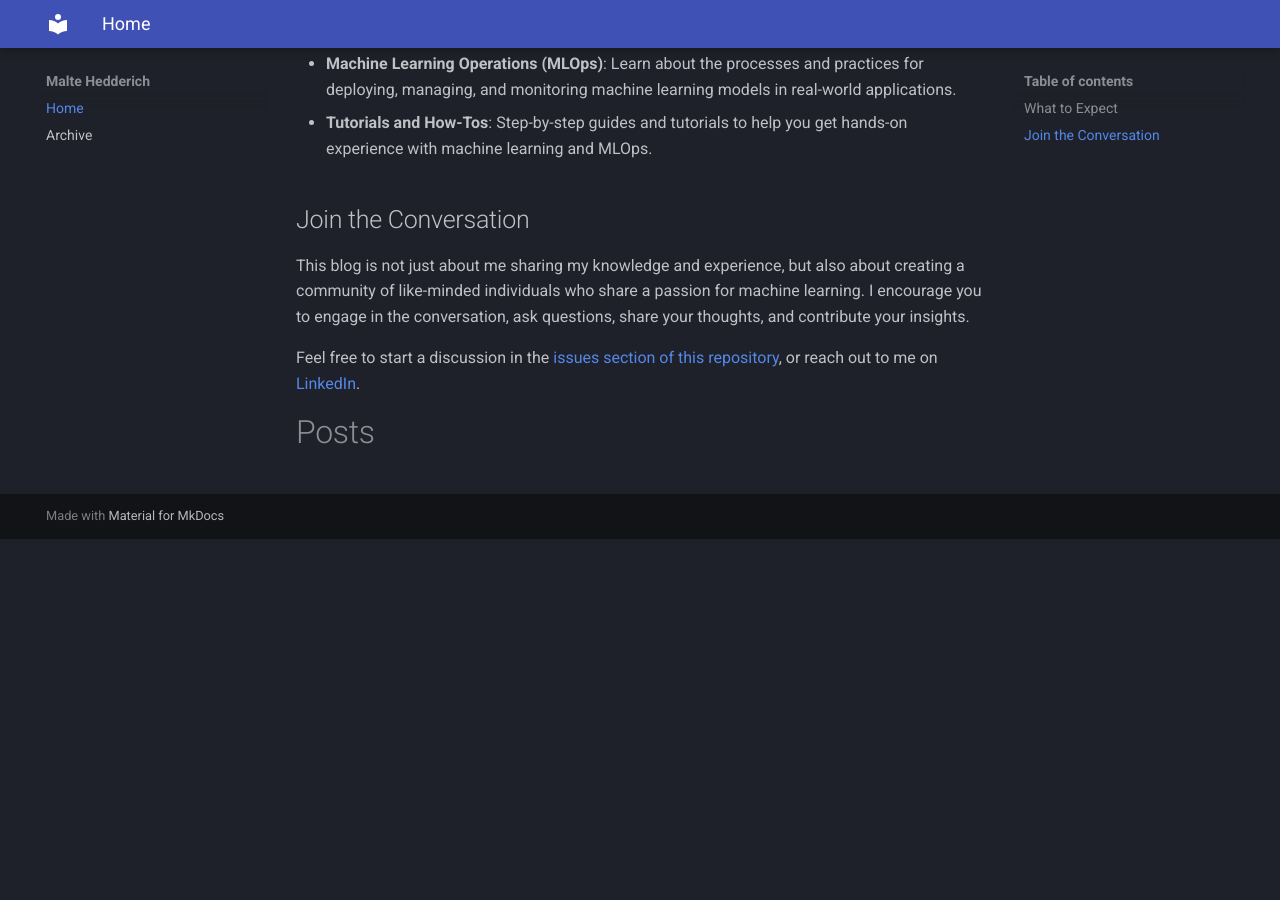
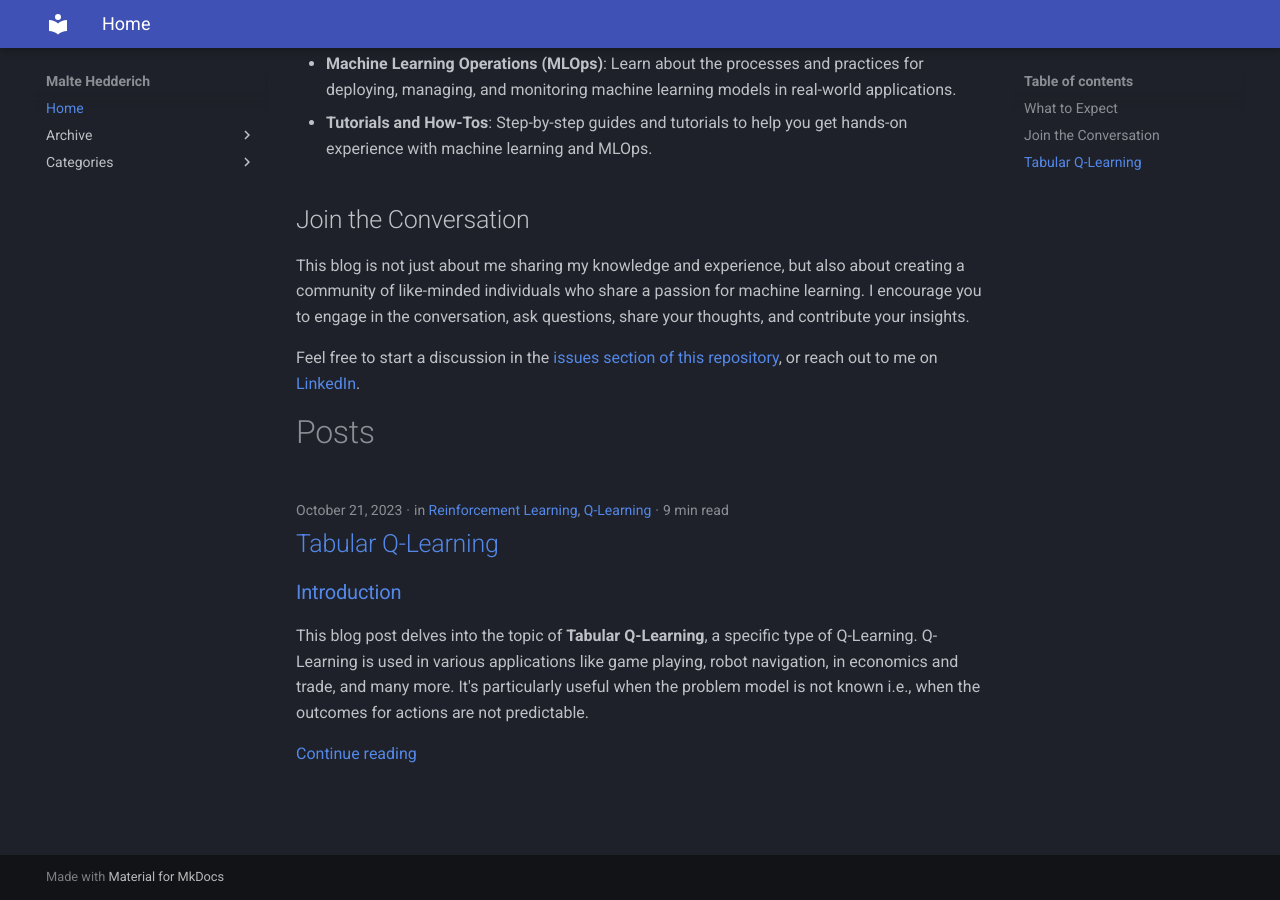
Before and after one commit to maltehedderich/blog, an MkDocs documentation site: the page built from docs/index.md, in a window 1280 px wide and 900 px high, scrolled down 549 px. Built offline with MkDocs 1.6.1 and Material for MkDocs 9.7.7, drawn with Linux system fonts in a browser that asks for light colours; before the commit the page ends 1088 px from its top, so only the background shows below that.

Commit message:
🚀 finalize Tabular Q-Learning post

```diff
--- a/docs/posts/tabular_q_learning.md
+++ b/docs/posts/tabular_q_learning.md
@@ -6,55 +6,60 @@ categories:
   - Q-Learning
 tags:
   - Advanced
-draft: true
+draft: false
 ---
 
 ## Introduction
 
-This blog post delves into the topic of Tabular Q-Learning, a specific type of Q-Learning. Q-Learning is used in various applications like game playing, robot navigation, in economics and trade, and many more. It's particularly useful when the problem model is not known i.e., when the outcomes for actions are not predictable.
+This blog post delves into the topic of **Tabular Q-Learning**, a specific type of Q-Learning. Q-Learning is used in various applications like game playing, robot navigation, in economics and trade, and many more. It's particularly useful when the problem model is not known i.e., when the outcomes for actions are not predictable.
 
 <!-- more -->
 
-Q-Learning is a `reinforcement learning` algorithm, to identify the best action-selection policy using a Q-Function. Reinforcement learning is a subset of machine learning where an agent learns to make decisions by taking actions in an environment to maximize some type of reward. Q-Learning is a `model-free` algorithm, meaning it doesn't need a model of the environment to learn.
+Q-Learning is a _reinforcement learning_ algorithm, designed to identify the best action-selection policy using a **Q-Function**. Reinforcement learning is a subset of machine learning where an agent learns to make decisions by taking actions in an environment to maximize some type of reward. Q-Learning is a _model-free_ algorithm, which implies it doesn't need a model of the environment to learn.
 
-The Q-Function measures the `quality` of an action in a specific state. This quality is calculated by adding the immediate reward to the discounted future reward. The discounted future reward is the highest possible discounted future reward achievable from the next state onwards.
+The **Q-Function** measures the _quality_ of an action in a specific state. This quality is calculated by adding the immediate reward to the discounted future reward. The discounted future reward is the highest possible discounted future reward achievable from the next state onwards.
 
-By continuously updating the Q-Function, the algorithm enables us to create a table of Q-Values for each state-action pair. This table can then guide us to the optimal action-selection policy.
+By continuously updating the Q-Function, the algorithm enables us to create a table of **Q-Values** for each state-action pair. This table can then guide us to the optimal action-selection policy.
 
 ## Prerequisites
 
 For the code examples, we will use Python 3.11. The code is available in a [Jupyter Notebook](https://github.com/maltehedderich/blog/blob/main/notebooks/tabular_q_learning.ipynb). The following libraries are required:
 
-- [Gym](https://gym.openai.com/) - OpenAI Gym is a toolkit for developing and comparing reinforcement learning algorithms.
-- [NumPy](https://numpy.org/) - NumPy is a library for the Python programming language, adding support for large, multi-dimensional arrays and matrices, along with a large collection of high-level mathematical functions to operate on these arrays.
+- [Gym](https://gym.openai.com/) - **OpenAI Gym** is a toolkit for developing and comparing reinforcement learning algorithms.
+- [NumPy](https://numpy.org/) - **NumPy** is a library to add support for large, multi-dimensional arrays and matrices, along with a large collection of high-level mathematical functions to operate on these arrays.
 
 ## Q-Learning - The Algorithm
 
 **1. Initialize the Q-Table with zeros.**
-The Q-Table initialization requires knowledge of the number of states and actions. For instance, in a simple game of tic-tac-toe, the states represent the various possible configurations of the tic-tac-toe board. Given that the board is a 3x3 grid with each cell capable of being empty, X, or O, there are $3^9 = 19.683$ potential states.
+The **Q-Table** initialization requires knowledge of the number of **states** and **actions**. For instance, in a simple game of tic-tac-toe, the states represent the various possible configurations of the tic-tac-toe board. Given that the board is a 3x3 grid with each cell capable of being _empty_, _X_, or _O_, there are $3^9 = 19.683$ potential states.
 
 The actions, on the other hand, represent the various moves a player can make. Depending on the state, a player can place their mark in any empty cell. Therefore, the number of actions per state can vary from 1 (if only one empty cell remains) to 9 (if the board is empty).
 
+In our tic-tac-toe example, the Q-Table would have 19.683 rows and 9 columns. Each row represents a state, and each column represents an action. The Q-Value for a state-action pair is stored in the corresponding cell.
+
 **2. Explore the environment by taking a random action.**
-Initially, the best action to take in a given state is unknown. Therefore, a random action is taken, and the reward and subsequent state are observed. The Q-Table is then updated using the Bellman Equation.
+Initially, the **best action** to take in a **given state** is unknown. Therefore, a random action is taken, and the reward and subsequent state are observed. The Q-Table is then updated using the Bellman Equation.
 
-A balance between `exploration` (taking random actions) and `exploitation` (taking the best action) is maintained using an `exploration rate`. This rate represents the probability of the agent exploring the environment through a random action. Initially set to 1, the exploration rate ensures the agent always explores the environment randomly. Over time, this rate decays, leading to less exploration as the agent learns more about the optimal action-selection policy.
+A balance between **exploration** (taking random actions) and **exploitation** (taking the best action) is maintained using an **exploration rate**. This rate represents the probability of the agent exploring the environment through a random action. Initially set to 1, the exploration rate ensures the agent always explores the environment randomly. Over time, this rate decays, leading to less exploration as the agent learns more about the **optimal action-selection policy**.
 
 **3. Update the Q-Table using the Bellman Equation.**
-The Bellman Equation, central to Q-Learning, is a recursive equation that calculates the Q-value for a state-action pair. The equation is as follows:
+The Bellman Equation, central to Q-Learning, is a recursive equation that calculates the **Q-Value** for a **state-action pair**. The equation is as follows:
 
-$$Q(S,A) = (1-\alpha) * Q(S,A) + \alpha * [R(S,A) + \gamma * \max_{a'} Q(S',a')]$$
+$$
+Q(S,A) = (1-\alpha) * Q(S,A) + \alpha * [R(S,A) + \gamma * \max_{a'} Q(S',a')]
+$$
+
 Here,
 
-- $Q(S,A)$ is the Q-value for the state-action pair, representing the expected future reward for taking action A in state S.
-- $\alpha$ is the learning rate, dictating how much the new information will override the existing information. This value ranges between 0 and 1, where 0 means the Q-Values are never updated, and 1 means the Q-Values are completely replaced by the new information.
+- $Q(S,A)$ is the **Q-Value** for the state-action pair, representing the expected future reward for taking action A in state S.
+- $\alpha$ is the **learning rate**, dictating how much the new information will override the existing information. This value ranges between 0 and 1, where 0 means the Q-Values are never updated, and 1 means the Q-Values are completely replaced by the new information.
 - $R(S,A)$ is the immediate reward for taking action A in state S.
-- $\gamma$ is the discount factor. It determines how much importance we give to future rewards. This is a value between 0 and 1. A value of 0 means that we only consider the immediate reward, while a value of 1 means that we consider future rewards with equal importance as immediate rewards.
-- $S'$ is the next state, which is the state we transition to after taking the action A in state S.
-- $\max_{a'} Q(S',a')$ is the maximum Q-value over all possible actions $a'$ in the next state $S'$. This represents the best expected future reward after we have taken the current action and moved to the next state.
+- $\gamma$ is the **discount factor**. It determines how much importance we give to future rewards. This is a value between 0 and 1. A value of 0 means that we only consider the immediate reward, while a value of 1 means that we consider future rewards with equal importance as immediate rewards.
+- $S'$ is the **next state**, which is the state we transition to after taking the action A in state S.
+- $\max_{a'} Q(S',a')$ is the **maximum Q-Value** over all possible actions $a'$ in the next state $S'$. This represents the best expected future reward after we have taken the current action and moved to the next state.
 
 **4. Repeat steps 2 and 3 until the Q-Table converges.**
-The Q-Table converges when the Q-Values cease to change, indicating that the Q-Values have converged to the optimal Q-Values. These optimal Q-Values provide the optimal action-selection policy, which in turn yields the maximum reward.
+The Q-Table converges when the **Q-Values cease to change**, indicating that the Q-Values have converged to the **optimal Q-Values**. These optimal Q-Values provide the optimal action-selection policy, which in turn yields the maximum reward.
 
 ## Implementation
 
@@ -151,7 +156,7 @@ for episode in range(num_episodes):
 
 We start by resetting the environment and setting `done` to `False`. This variable indicates when the episode ends, either when the agent reaches the goal state or falls into a hole.
 
-We then loop through the steps in the episode. In each step, we decide whether to explore or exploit. If the exploration threshold exceeds the exploration rate, we exploit by taking the action with the highest Q-value for the current state. Otherwise, we explore by taking a random action.
+We then loop through the steps in the episode. In each step, we decide whether to explore or exploit. If the exploration threshold exceeds the exploration rate, we exploit by taking the action with the highest Q-Value for the current state. Otherwise, we explore by taking a random action.
 
 After taking the action, we observe the reward and the next state. We update the Q-Table using the Bellman Equation.
 
@@ -159,7 +164,7 @@ Finally, we update the exploration rate using an exponential decay function, ens
 
 ## Progression of the Q-Table
 
-Let's examine how the Q-Table progresses over time. Each row in the Q-Table represents a state, while each column represents an action. The Q-value for a state-action pair is stored in the corresponding cell. In our frozen lake game, there are 16 states and 4 actions, resulting in a Q-Table with 16 rows and 4 columns.
+Let's examine how the Q-Table progresses over time. Each row in the Q-Table represents a state, while each column represents an action. The Q-Value for a state-action pair is stored in the corresponding cell. In our frozen lake game, there are 16 states and 4 actions, resulting in a Q-Table with 16 rows and 4 columns.
 
 The first row corresponds to the top left cell in the grid-world. The states are numbered from 0 to 15, starting from the top left cell and moving left to right and top to bottom. The columns represent the actions `Left`, `Down`, `Right`, and `Up` respectively.
 
@@ -167,7 +172,7 @@ The first row corresponds to the top left cell in the grid-world. The states are
 
 _Frozen Lake States_
 
-Keep in mind that your Q-Tables might look slightly different due to the random exploration.
+Keep in mind that your Q-Tables might look slightly different for your run due to the random exploration.
 
 After 100 episodes, the Q-Table appears as follows:
 
@@ -179,7 +184,7 @@ After 100 episodes, the Q-Table appears as follows:
 | 14    | 0.0  | 0.0  | 0.1   | 0.0 |
 | 15    | 0.0  | 0.0  | 0.0   | 0.0 |
 
-The only non-zero value in the Q-Table is the Q-value for the state-action pair (14, Right), indicating that the agent has learned that the optimal action in state 14 is to move right. This aligns with the fact that state 15 is the goal state. Given that the reward for reaching the goal state is 1 and our learning rate is 0.1, we can infer that the agent reached the goal state only once in the first 100 episodes.
+The only non-zero value in the Q-Table is the Q-Value for the state-action pair (14, Right), indicating that the agent has learned that the optimal action in state 14 is to move right. This aligns with the fact that state 15 is the goal state. Given that the reward for reaching the goal state is 1 and our learning rate is 0.1, we can infer that the agent reached the goal state only once in the first 100 episodes.
 
 After 1000 episodes, the Q-Table appears as follows:
 
@@ -205,7 +210,7 @@ After 1000 episodes, the Q-Table appears as follows:
 A few observations can be made:
 
 - The Q-Values for the states 5, 7, 11, 12, and 15 are all zero, which is logical as these states are either holes or the goal. The Q-Function updates after each step, but holes and the goal end the episode, meaning the agent never learns anything about these states.
-- Some invalid actions have non-zero Q-Values. For instance, the Q-value for the state-action pair (0, Left) is 0.94. In this case, the Left action would be ineffective as the agent is already in the leftmost cell. This action would be ignored in the game, but the agent doesn't know this as Q-Learning is a `model-free` algorithm. Therefore, during exploration, the agent will take another action in the next step, eventually taking an action that has an effect and updating the Q-value for the state-action pair.
+- Some invalid actions have non-zero Q-Values. For instance, the Q-Value for the state-action pair (0, Left) is 0.94. In this case, the Left action would be ineffective as the agent is already in the leftmost cell. This action would be ignored in the game, but the agent doesn't know this as Q-Learning is a _model-free_ algorithm. Therefore, during exploration, the agent will take another action in the next step, eventually taking an action that has an effect and updating the Q-Value for the state-action pair.
 - The Q-Values closer to the goal have higher values, which is logical as the only reward is in the goal state. The further away from the goal, the more discounting occurs.
 
 After 10000 episodes, the Q-Table appears as follows:
@@ -233,6 +238,6 @@ Most of the Q-Values had already converged after 1000 episodes. However, the Q-V
 
 ## Conclusion
 
-This blog post delved into the concept of Tabular Q-Learning. We examined the Bellman Equation, the fundamental principle of Q-Learning, and applied it to the Frozen Lake game. However, the tabular method is only practical for smaller environments. In one of the next blog posts, we will explore Deep Q-Learning, which is a variant of Q-Learning that uses a neural network to approximate the Q-Function. This allows us to use Q-Learning in large environments.
+This blog post delved into the concept of Tabular Q-Learning. We examined the Bellman Equation, the fundamental principle of Q-Learning, and applied it to the Frozen Lake game. However, the tabular method is only practical for smaller environments as the Q-Table size depends on the number of states. In one of the next blog posts, we will explore Deep Q-Learning, which is a variant of Q-Learning that uses a neural network to approximate the Q-Function. This allows us to use Q-Learning in large environments.
 
 You can find the code for this blog post [here](https://github.com/maltehedderich/blog/blob/main/notebooks/tabular_q_learning.ipynb).
```
Also changed, not shown: other parts of docs/posts/tabular_q_learning.md (+2 -2 lines).
